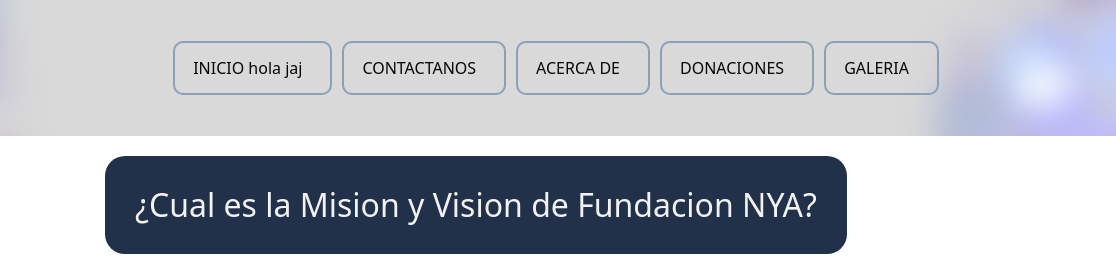
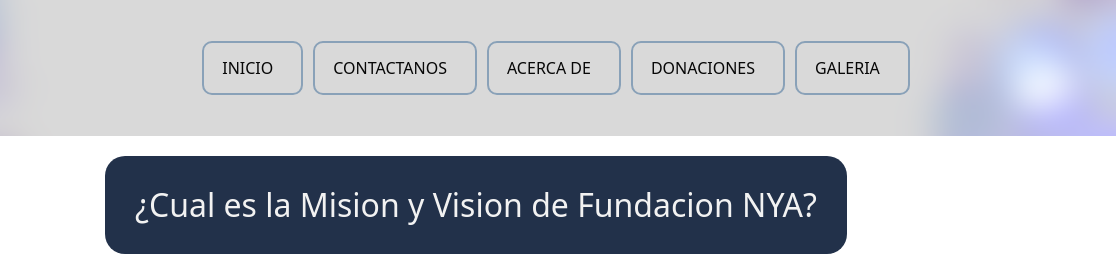
Before and after one commit to JOHANNNK4/NYA, a plain HTML site: page index.html in a window 1280 px wide. Shown: the top 280 px of the page, 164-1280 px from the left. Drawn offline with nearby package versions, Linux system fonts and the light colour scheme; a script that the page names is missing.

Commit message:
Cambio 2 xd

```diff
--- a/index.html
+++ b/index.html
@@ -247,7 +247,7 @@
 
         <ul class="navbar-nav mx-auto mt-2 mt-lg-0">
           <li class="nav-item active">
-            <a class="nav-link" href="index.html">INICIO hola jaj </a>
+            <a class="nav-link" href="index.html">INICIO</a>
           </li>
           <li class="nav-item">
             <a class="nav-link" href="contactenos.html">CONTACTANOS</a>
```
